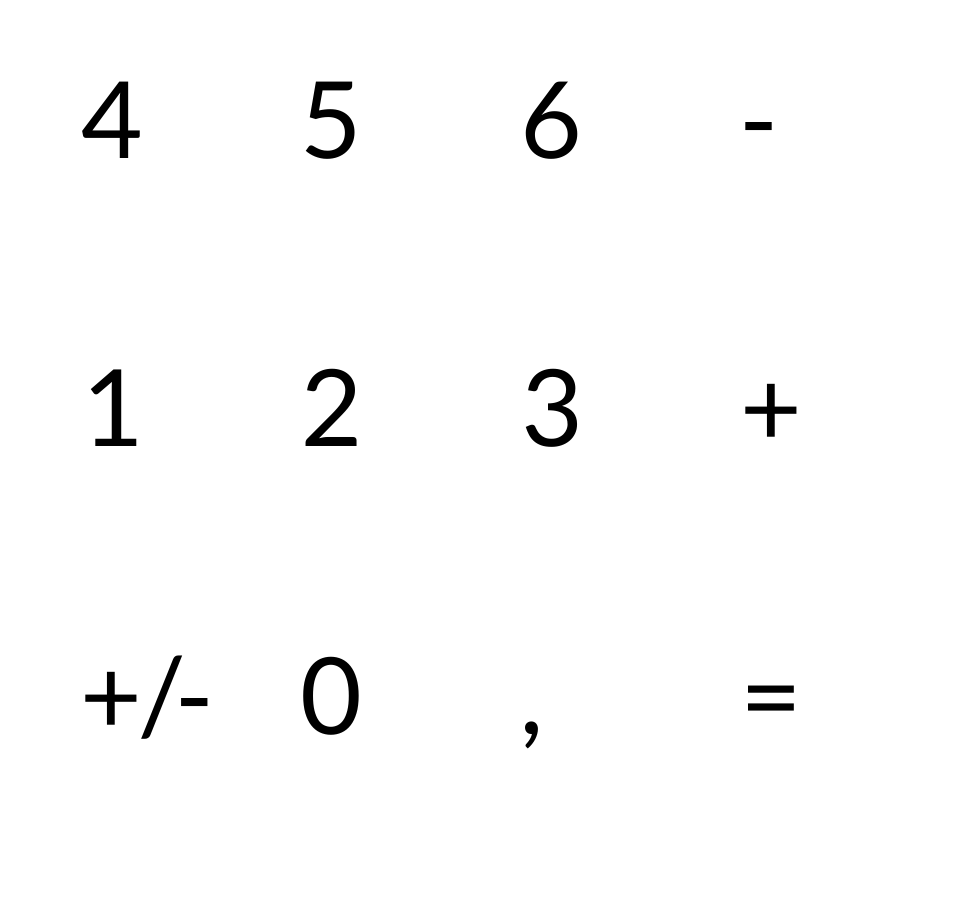
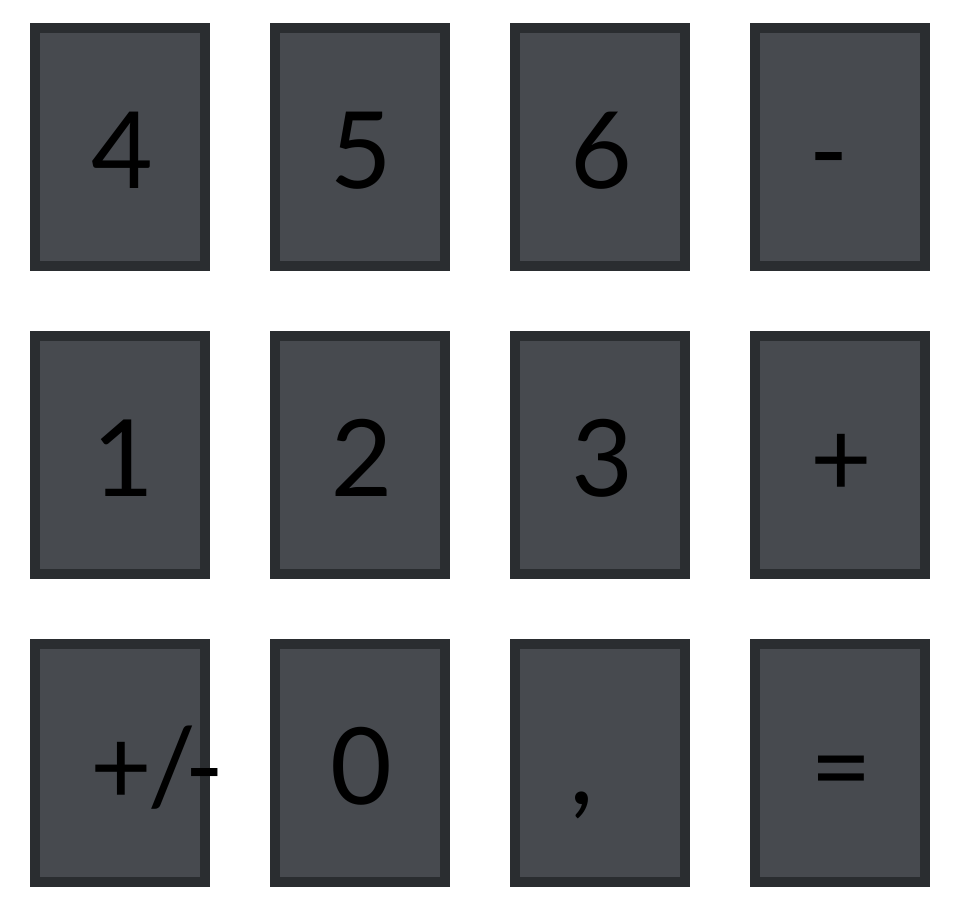
Before and after one commit to ohTypek/calculator, a plain HTML site: page index.html in a window 1280 px wide. Shown: the part 915-1832 px from the top of the page, without its empty margins (0-963 px from the left). Before the commit the page ends 1752 px from the top, so only its background shows below. Drawn offline with Linux system fonts and the light colour scheme.

Commit message:
added styles

```diff
--- a/style.css
+++ b/style.css
@@ -41,6 +41,15 @@ body {
     padding: 50px;
     margin: 30px;
     width: 60px;
+    text-align: center;
+    background-color: #474a4f;
+    border: 10px solid #2a2d30;
+}
+.number:active {
+    background-color: #9da1a8;
+}
+.number:hover {
+    background-color: #7d8085;
 }
 .sign {
     font-size: 80pt;
@@ -48,6 +57,14 @@ body {
     padding: 50px;
     margin: 30px;
     width: 60px;
+    background-color: #474a4f;
+    border: 10px solid #2a2d30;
+}
+.sign:active {
+    background-color: #9da1a8;
+}
+.sign:hover {
+    background-color: #7d8085;
 }
 .specialsign {
     font-size: 80pt;
@@ -55,4 +72,12 @@ body {
     margin: 30px;
     float:left;
     width: 60px;
+    background-color: #474a4f;
+    border: 10px solid #2a2d30;
 }
+.specialsign:active {
+    background-color: #9da1a8;
+}
+.specialsign:hover {
+    background-color: #7d8085;
+}
```
